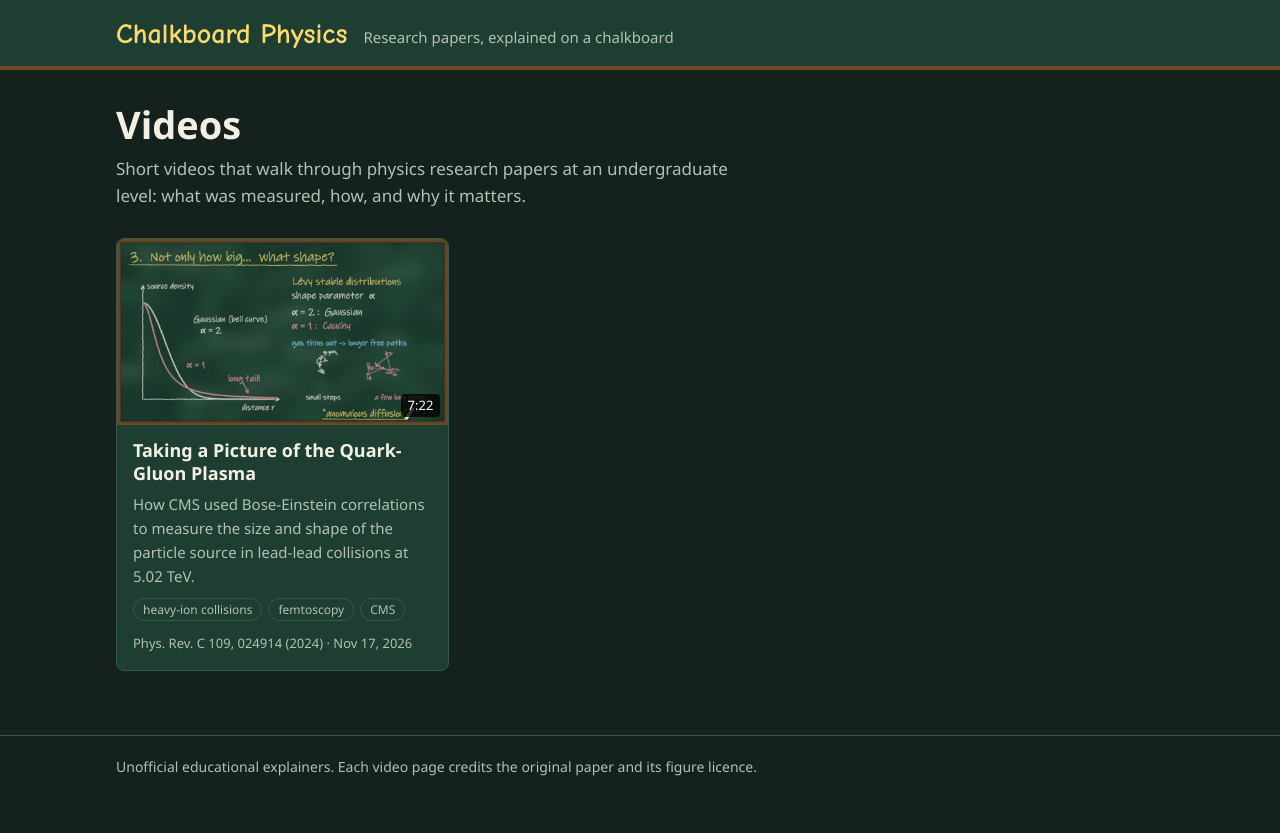
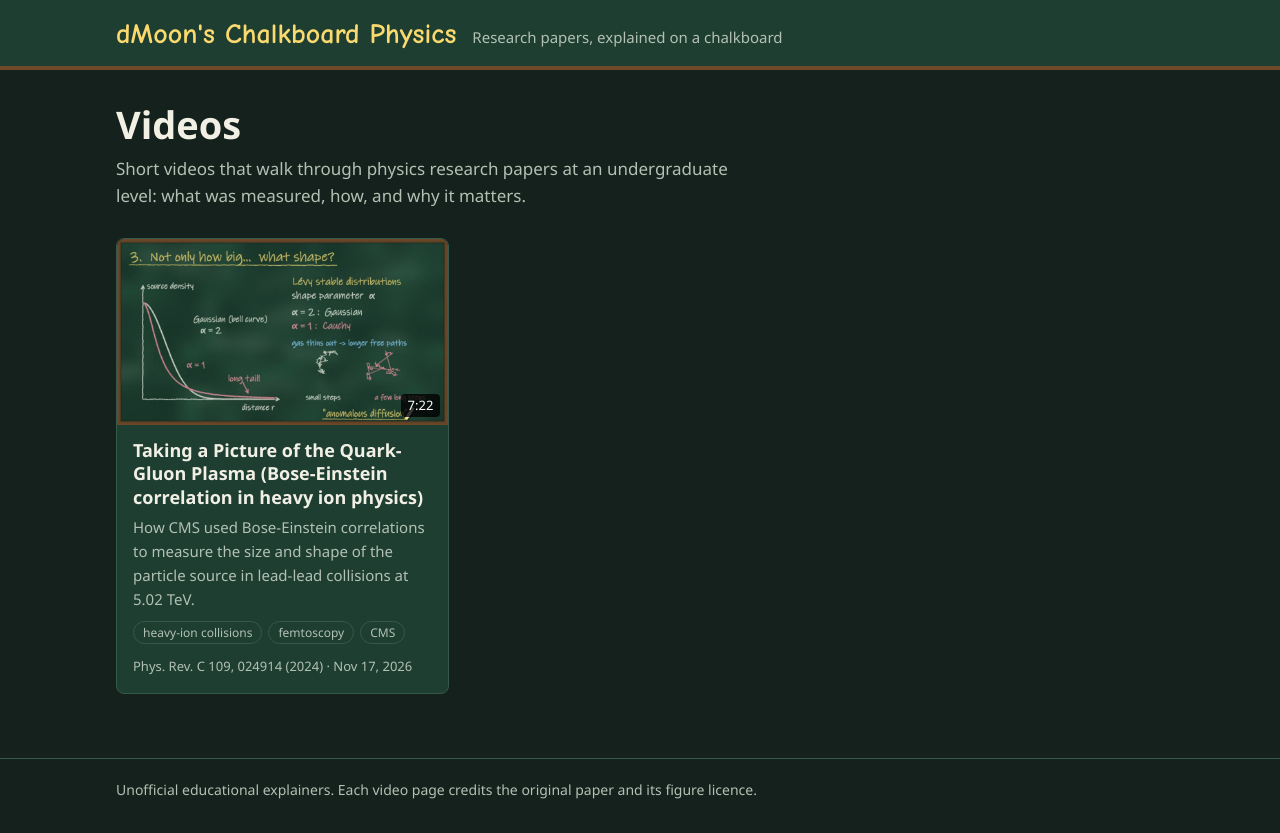
Before and after one commit to dmoonCNU/paper-explainers, a plain HTML site: page index.html in a window 1280 px wide. Before the commit the page ends 810 px from the top, so only its background shows below. Drawn offline with Linux system fonts and the light colour scheme.

Commit message:
Rename site to dMoon's Chalkboard Physics; extend video title

```diff
--- a/assets/site.js
+++ b/assets/site.js
@@ -1,4 +1,4 @@
-// Chalkboard Physics: renders the video list and the watch page from videos.json
+// dMoon's Chalkboard Physics: renders the video list and the watch page from videos.json
 (function () {
   function el(tag, attrs, kids) {
     var n = document.createElement(tag);
@@ -53,7 +53,7 @@
       var v = list.filter(function (x) { return x.id === id; })[0];
       root.textContent = '';
       if (!v) { root.appendChild(el('p', { class: 'empty', text: 'Video not found.' })); return; }
-      document.title = v.title + ' | Chalkboard Physics';
+      document.title = v.title + " | dMoon's Chalkboard Physics";
       var video = el('video', { class: 'player', controls: '', preload: 'metadata', poster: v.poster, src: v.video });
       root.appendChild(el('h1', { text: v.title }));
       root.appendChild(el('p', { class: 'lead', text: v.summary || '' }));
--- a/index.html
+++ b/index.html
@@ -3,13 +3,13 @@
 <head>
 <meta charset="utf-8">
 <meta name="viewport" content="width=device-width, initial-scale=1">
-<title>Chalkboard Physics</title>
+<title>dMoon's Chalkboard Physics</title>
 <meta name="description" content="Short chalkboard videos that explain physics research papers at an undergraduate level.">
 <link rel="stylesheet" href="assets/style.css">
 </head>
 <body>
 <header class="site"><div class="wrap">
-  <a class="brand" href="./">Chalkboard Physics</a>
+  <a class="brand" href="./">dMoon's Chalkboard Physics</a>
   <span class="tagline">Research papers, explained on a chalkboard</span>
 </div></header>
 <main><div class="wrap">
--- a/videos.json
+++ b/videos.json
@@ -1,7 +1,7 @@
 [
   {
     "id": "levy-femtoscopy",
-    "title": "Taking a Picture of the Quark-Gluon Plasma",
+    "title": "Taking a Picture of the Quark-Gluon Plasma (Bose-Einstein correlation in heavy ion physics)",
     "summary": "How CMS used Bose-Einstein correlations to measure the size and shape of the particle source in lead-lead collisions at 5.02 TeV.",
     "date": "2026-11-17",
     "duration": 442,
```
Also changed, not shown: watch.html (+2 -2 lines), 1 other file.
